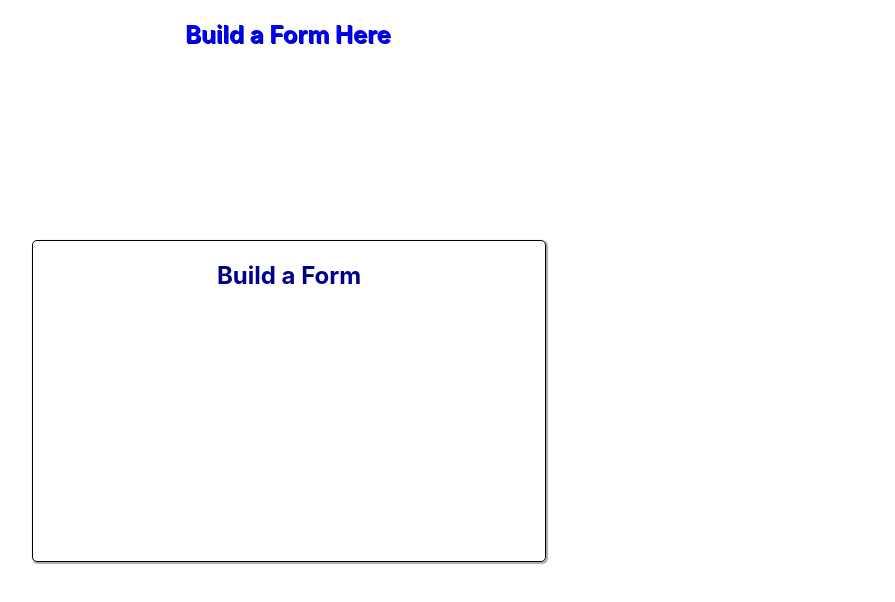
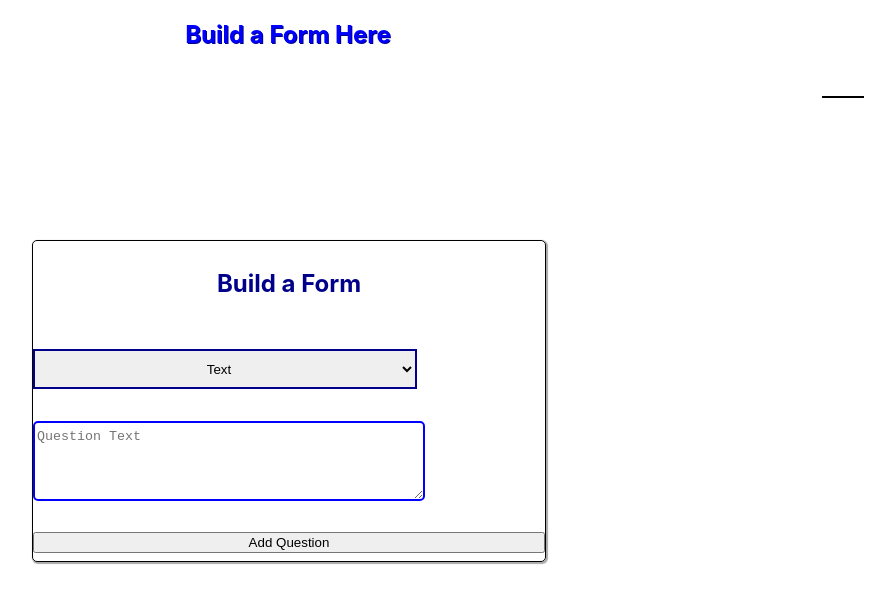
Before and after one commit to kevinfields/formbuilder, a React (Create React App) app: page / in a window 1280 px wide. Shown: the top 602 px of the page, without its empty margins (352-1247 px from the left). Built offline with nearby package versions, Linux system fonts and the light colour scheme.

Commit message:
basic form logic

```diff
--- a/src/App.js
+++ b/src/App.js
@@ -1,11 +1,49 @@
+import React, {useState} from 'react';
 import FormBuilderScreen from "./components/FormBuilderScreen";
+import SingleQuestionThumbnail from "./components/SingleQuestionThumbnail";
 import "./styling/Form.css";
 
 function App() {
+
+  const [questions, setQuestions] = useState([]);
+
+  const submitQuestionError = () => {
+    alert('That question has already been added.');
+  }
+
+  const addQuestion = (qType, qText) => {
+
+    for (const q of questions) {
+      if (q.type === qType) {
+        if (q.text === qText) {
+          submitQuestionError();
+          return;
+        };
+      };
+    };
+
+    let newQuestionObject = {
+      text: qText,
+      type: qType,
+    };
+
+    let qCatcher = [...questions];
+    qCatcher.push(newQuestionObject);
+    setQuestions(qCatcher);
+  }
   return (
     <div className="App">
       <h2 className="form-header">Build a Form Here</h2>
-      <FormBuilderScreen />
+      <FormBuilderScreen
+        submitQuestion={(type, text) => addQuestion(type, text)}
+      />
+      <ul className='questions-list'>
+        {questions.map(item => (
+          <li className='single-question'>
+            <SingleQuestionThumbnail question={item} />
+          </li>
+        ))}
+      </ul>
     </div>
   );
 }
--- a/src/components/FormBuilderScreen.js
+++ b/src/components/FormBuilderScreen.js
@@ -1,10 +1,47 @@
-import React from 'react';
+import React, {useState, useEffect} from 'react';
 import "../styling/FormBuilder.css";
 
 const FormBuilderScreen = (props) => {
+
+  const [qType, setQType] = useState('text');
+  const [qText, setQText] = useState('');
+
+  const submitQuestion = () => {
+    if (prompt('Are you sure?')) {
+      props.submitQuestion(qType, qText);
+    };
+  };
+
   return (
     <div className='form-builder-screen'>
       <h2 className='form-builder-header'>Build a Form</h2>
+      <select
+        className='new-question-type-selector'
+        onChange={(e) => setQType(e.target.value)}
+      >
+        <option
+          value='text'
+          selected
+        >
+          Text
+        </option>
+        <option value='number'>Numerical</option>
+        <option value='radio'>Multiple Choice Single</option>
+        <option value='checklist'>Multple Choice Multiple</option>
+      </select>
+      <textarea
+        value={qText}
+        onChange={(e) => setQText(e.target.value)}
+        className='new-question-text'
+        placeholder='Question Text'
+      >
+      </textarea>
+      <button
+        className='submit-question-button'
+        onClick={() => submitQuestion()}
+      >
+        Add Question
+      </button>
     </div>
   )
 }
--- /dev/null
+++ b/src/components/SingleQuestionThumbnail.js
@@ -0,0 +1,12 @@
+import React from 'react'
+
+const SingleQuestionThumbnail = (props) => {
+  return (
+    <div className='s-q-thumbnail'>
+      <h5>{props.question.qType}</h5>
+      <p>{props.question.qText}</p>
+    </div>
+  )
+}
+
+export default SingleQuestionThumbnail
--- a/src/styling/Form.css
+++ b/src/styling/Form.css
@@ -3,3 +3,12 @@
   text-shadow: 1px 1px darkblue;
   color: blue;
 }
+
+.questions-list {
+  display: flex;
+  flex-direction: column;
+  position: fixed;
+  right: 5vw;
+  top: 10vh;
+  border: 1px solid black;
+}
--- a/src/styling/FormBuilder.css
+++ b/src/styling/FormBuilder.css
@@ -7,6 +7,11 @@
   border: 1px solid black;
   border-radius: 5px;
   box-shadow: 1px 1px 1px 1px darkgray;
+  display: flex;
+  flex-direction: column;
+  gap: 2vh;
+  align-content: center;
+  justify-content: space-around;
 }
 
 .form-builder-header {
@@ -14,3 +19,18 @@
   color: darkblue;
   text-shadow: 1px 1px 1px 1px black;
 }
+
+.new-question-type-selector {
+  height: 5vh;
+  width: 30vw;
+  border: 2px solid darkblue;
+  text-align: center;
+}
+
+.new-question-text {
+  width: 30vw;
+  border: 2px solid blue;
+  border-radius: 5px;
+  line-height: 3vh;
+  height: 9vh;
+}
```
